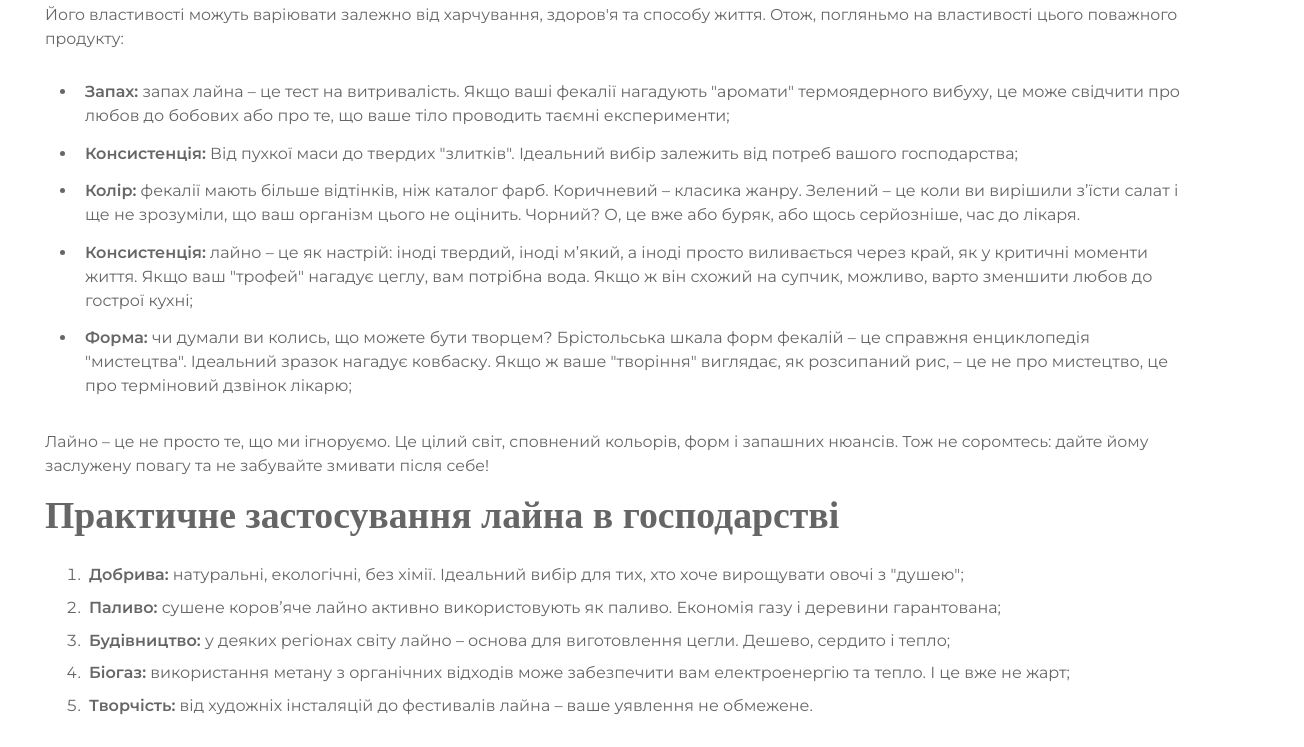
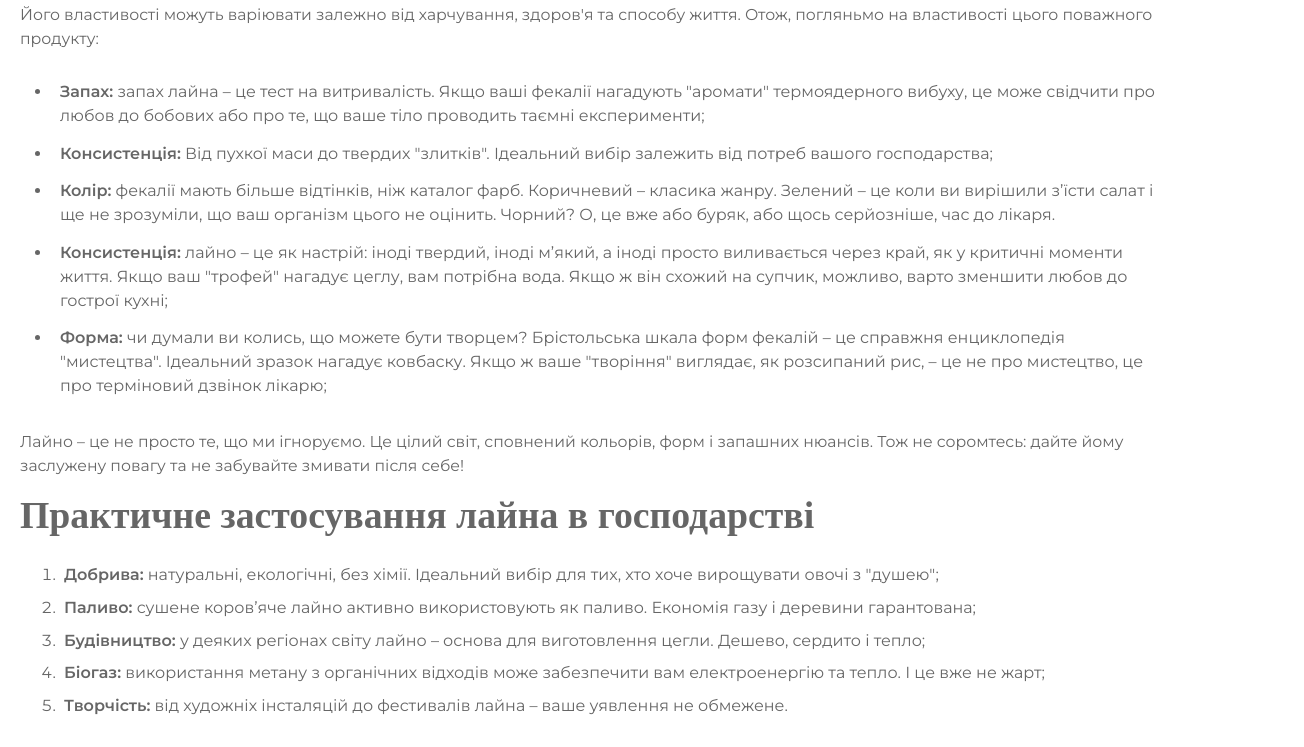
Before and after one commit to dimon271086/sandbox, a plain HTML site: page index.html in a window 1280 px wide. Shown: the part 670-1417 px from the top of the page, 1304 px wide, since content can reach past the window. Drawn offline with Linux system fonts and the light colour scheme; a web font is replaced by a local one.

Commit message:
style.css

```diff
--- a/css/style.css
+++ b/css/style.css
@@ -8,7 +8,7 @@ html {
 }
 body {
   width: calc(100vw - 1.3rem);
-  margin: auto 45px;
+  margin: auto 20px;
   line-height: 1.5em;
   -webkit-text-size-adjust: none;
 }
```
